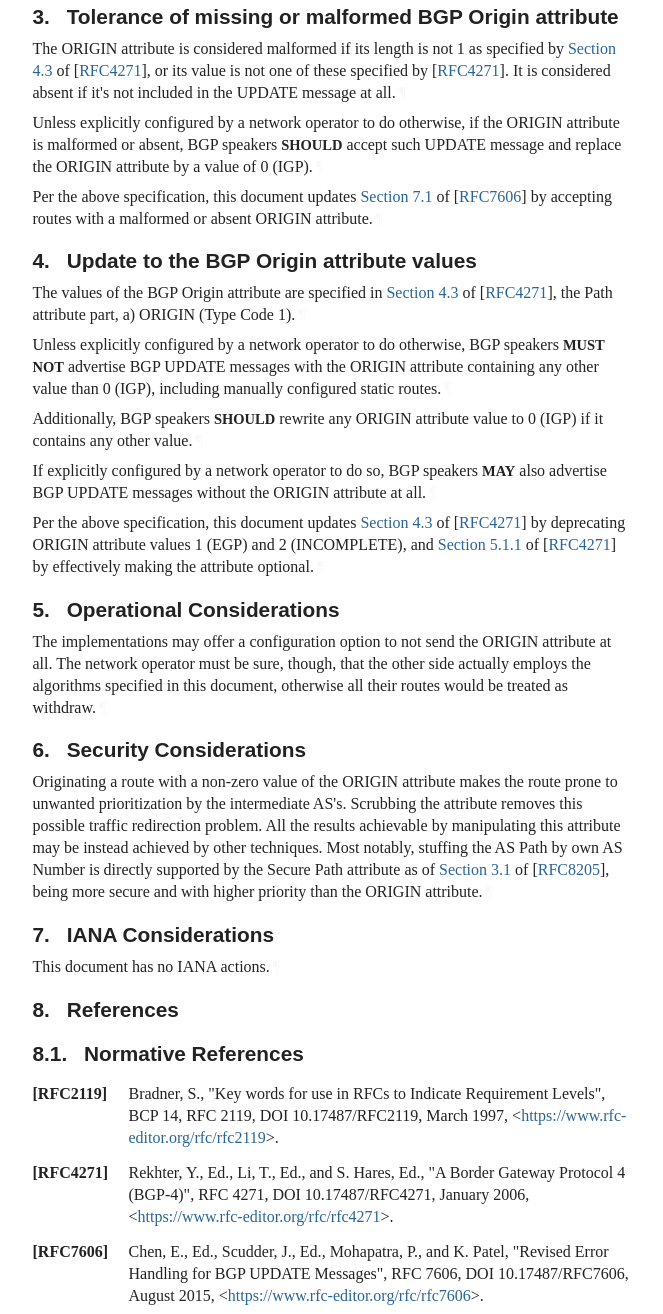
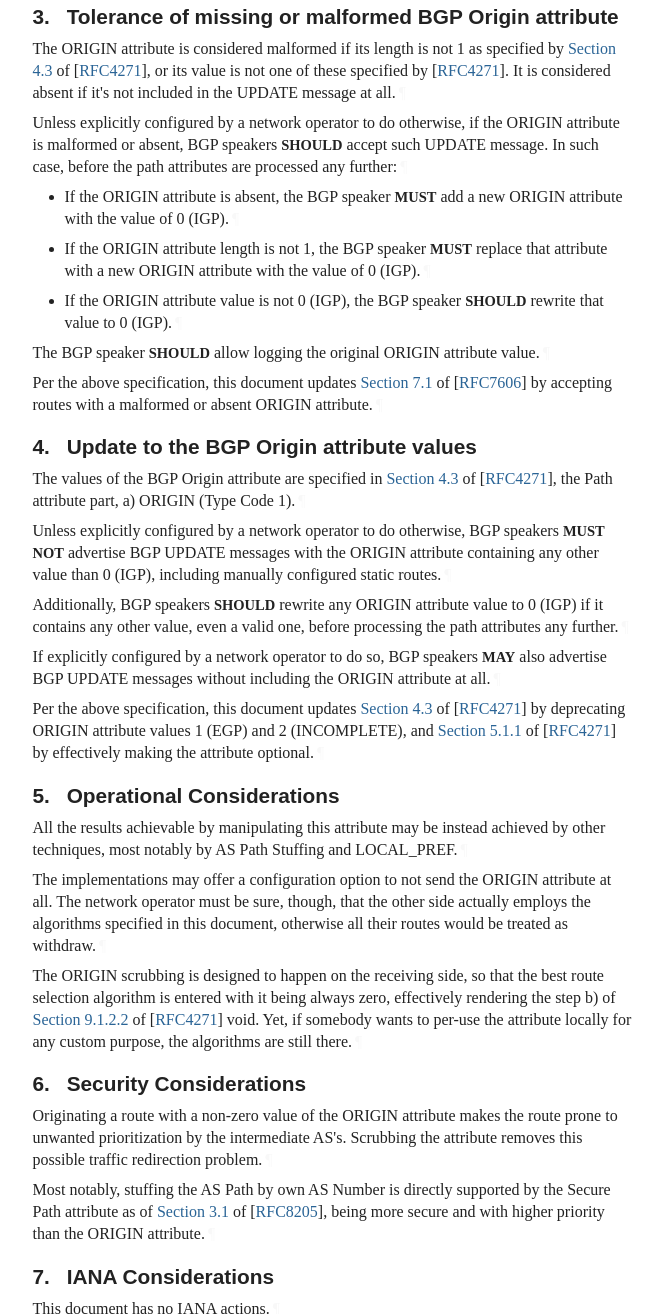
Before and after one commit to marenamat/ietf-draft-marenamat-idr-scrub-bgp-origin, a plain HTML site: page draft-marenamat-idr-scrub-bgp-origin.html in a window 1280 px wide. Shown: the part 1695-3009 px from the top of the page, without its empty margins (92-755 px from the left). Drawn offline with Linux system fonts and the light colour scheme; a web font is replaced by a local one.

Commit message:
Script updating gh-pages from 1f52c77. [ci skip]

```diff
--- a/draft-marenamat-idr-scrub-bgp-origin.html
+++ b/draft-marenamat-idr-scrub-bgp-origin.html
@@ -1256,11 +1256,25 @@ specified by <span>[<a href="#RFC4271" class="cite xref">RFC4271</a>]</span>. It
 UPDATE message at all.<a href="#section-3-1" class="pilcrow">¶</a></p>
 <p id="section-3-2">Unless explicitly configured by a network operator to do otherwise,
 if the ORIGIN attribute is malformed or absent, BGP speakers <span class="bcp14">SHOULD</span>
-accept such UPDATE message and replace the ORIGIN attribute
-by a value of 0 (IGP).<a href="#section-3-2" class="pilcrow">¶</a></p>
-<p id="section-3-3">Per the above specification, this document updates
+accept such UPDATE message. In such case, before the path attributes are processed any further:<a href="#section-3-2" class="pilcrow">¶</a></p>
+<ul class="normal">
+<li class="normal" id="section-3-3.1">
+          <p id="section-3-3.1.1">If the ORIGIN attribute is absent, the BGP speaker <span class="bcp14">MUST</span> add a new ORIGIN attribute
+with the value of 0 (IGP).<a href="#section-3-3.1.1" class="pilcrow">¶</a></p>
+</li>
+        <li class="normal" id="section-3-3.2">
+          <p id="section-3-3.2.1">If the ORIGIN attribute length is not 1, the BGP speaker <span class="bcp14">MUST</span> replace that
+attribute with a new ORIGIN attribute with the value of 0 (IGP).<a href="#section-3-3.2.1" class="pilcrow">¶</a></p>
+</li>
+        <li class="normal" id="section-3-3.3">
+          <p id="section-3-3.3.1">If the ORIGIN attribute value is not 0 (IGP), the BGP speaker <span class="bcp14">SHOULD</span> rewrite
+that value to 0 (IGP).<a href="#section-3-3.3.1" class="pilcrow">¶</a></p>
+</li>
+      </ul>
+<p id="section-3-4">The BGP speaker <span class="bcp14">SHOULD</span> allow logging the original ORIGIN attribute value.<a href="#section-3-4" class="pilcrow">¶</a></p>
+<p id="section-3-5">Per the above specification, this document updates
 <span><a href="https://rfc-editor.org/rfc/rfc7606#section-7.1" class="relref">Section 7.1</a> of [<a href="#RFC7606" class="cite xref">RFC7606</a>]</span>
-by accepting routes with a malformed or absent ORIGIN attribute.<a href="#section-3-3" class="pilcrow">¶</a></p>
+by accepting routes with a malformed or absent ORIGIN attribute.<a href="#section-3-5" class="pilcrow">¶</a></p>
 </section>
 </div>
 <div id="update-to-the-bgp-origin-attribute-values">
@@ -1275,9 +1289,10 @@ BGP speakers <span class="bcp14">MUST NOT</span> advertise BGP UPDATE messages w
 attribute containing any other value than 0 (IGP), including manually
 configured static routes.<a href="#section-4-2" class="pilcrow">¶</a></p>
 <p id="section-4-3">Additionally, BGP speakers <span class="bcp14">SHOULD</span> rewrite any ORIGIN attribute value
-to 0 (IGP) if it contains any other value.<a href="#section-4-3" class="pilcrow">¶</a></p>
+to 0 (IGP) if it contains any other value, even a valid one, before processing
+the path attributes any further.<a href="#section-4-3" class="pilcrow">¶</a></p>
 <p id="section-4-4">If explicitly configured by a network operator to do so, BGP speakers
-<span class="bcp14">MAY</span> also advertise BGP UPDATE messages without the ORIGIN attribute at all.<a href="#section-4-4" class="pilcrow">¶</a></p>
+<span class="bcp14">MAY</span> also advertise BGP UPDATE messages without including the ORIGIN attribute at all.<a href="#section-4-4" class="pilcrow">¶</a></p>
 <p id="section-4-5">Per the above specification, this document updates <span><a href="https://rfc-editor.org/rfc/rfc4271#section-4.3" class="relref">Section 4.3</a> of [<a href="#RFC4271" class="cite xref">RFC4271</a>]</span>
 by deprecating ORIGIN attribute values 1 (EGP) and 2 (INCOMPLETE), and
 <span><a href="https://rfc-editor.org/rfc/rfc4271#section-5.1.1" class="relref">Section 5.1.1</a> of [<a href="#RFC4271" class="cite xref">RFC4271</a>]</span> by effectively making the attribute optional.<a href="#section-4-5" class="pilcrow">¶</a></p>
@@ -1288,10 +1303,17 @@ by deprecating ORIGIN attribute values 1 (EGP) and 2 (INCOMPLETE), and
       <h2 id="name-operational-considerations">
 <a href="#section-5" class="section-number selfRef">5. </a><a href="#name-operational-considerations" class="section-name selfRef">Operational Considerations</a>
       </h2>
-<p id="section-5-1">The implementations may offer a configuration option to not send the ORIGIN
+<p id="section-5-1">All the results achievable by manipulating this attribute may be instead achieved
+by other techniques, most notably by AS Path Stuffing and LOCAL_PREF.<a href="#section-5-1" class="pilcrow">¶</a></p>
+<p id="section-5-2">The implementations may offer a configuration option to not send the ORIGIN
 attribute at all. The network operator must be sure, though, that the other
 side actually employs the algorithms specified in this document, otherwise
-all their routes would be treated as withdraw.<a href="#section-5-1" class="pilcrow">¶</a></p>
+all their routes would be treated as withdraw.<a href="#section-5-2" class="pilcrow">¶</a></p>
+<p id="section-5-3">The ORIGIN scrubbing is designed to happen on the receiving side, so that
+the best route selection algorithm is entered with it being always zero,
+effectively rendering the step b) of <span><a href="https://rfc-editor.org/rfc/rfc4271#section-9.1.2.2" class="relref">Section 9.1.2.2</a> of [<a href="#RFC4271" class="cite xref">RFC4271</a>]</span> void.
+Yet, if somebody wants to per-use the attribute locally for any custom purpose,
+the algorithms are still there.<a href="#section-5-3" class="pilcrow">¶</a></p>
 </section>
 </div>
 <div id="security-considerations">
@@ -1301,11 +1323,10 @@ all their routes would be treated as withdraw.<a href="#section-5-1" class="pilc
       </h2>
 <p id="section-6-1">Originating a route with a non-zero value of the ORIGIN attribute makes
 the route prone to unwanted prioritization by the intermediate AS's.
-Scrubbing the attribute removes this possible traffic redirection problem.
-All the results achievable by manipulating this attribute may be instead achieved
-by other techniques. Most notably, stuffing the AS Path by own AS Number is
-directly supported by the Secure Path attribute as of <span><a href="https://rfc-editor.org/rfc/rfc8205#section-3.1" class="relref">Section 3.1</a> of [<a href="#RFC8205" class="cite xref">RFC8205</a>]</span>,
-being more secure and with higher priority than the ORIGIN attribute.<a href="#section-6-1" class="pilcrow">¶</a></p>
+Scrubbing the attribute removes this possible traffic redirection problem.<a href="#section-6-1" class="pilcrow">¶</a></p>
+<p id="section-6-2">Most notably, stuffing the AS Path by own AS Number is directly supported by
+the Secure Path attribute as of <span><a href="https://rfc-editor.org/rfc/rfc8205#section-3.1" class="relref">Section 3.1</a> of [<a href="#RFC8205" class="cite xref">RFC8205</a>]</span>, being more secure
+and with higher priority than the ORIGIN attribute.<a href="#section-6-2" class="pilcrow">¶</a></p>
 </section>
 </div>
 <div id="iana-considerations">
```
Also changed, not shown: draft-marenamat-idr-scrub-bgp-origin.txt.
